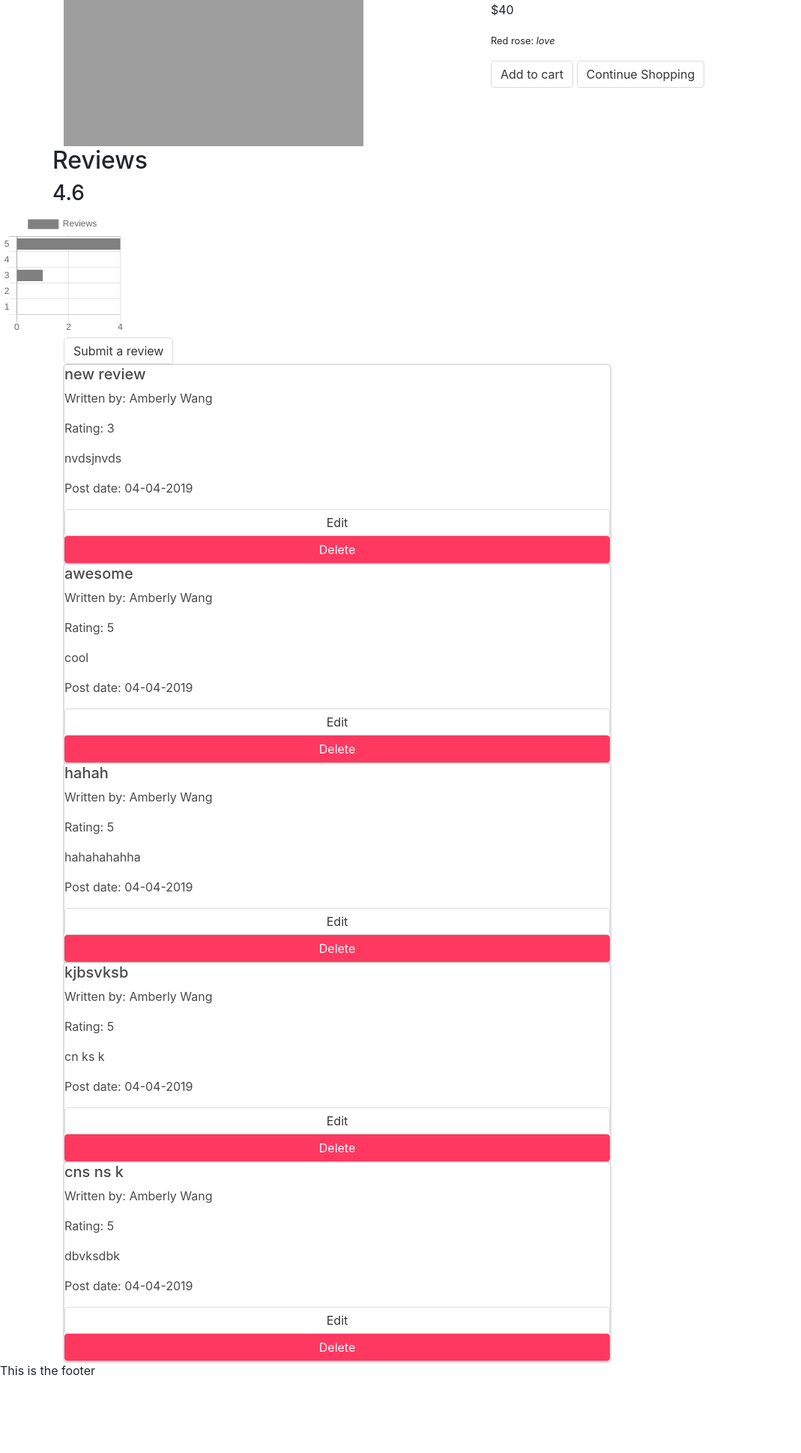
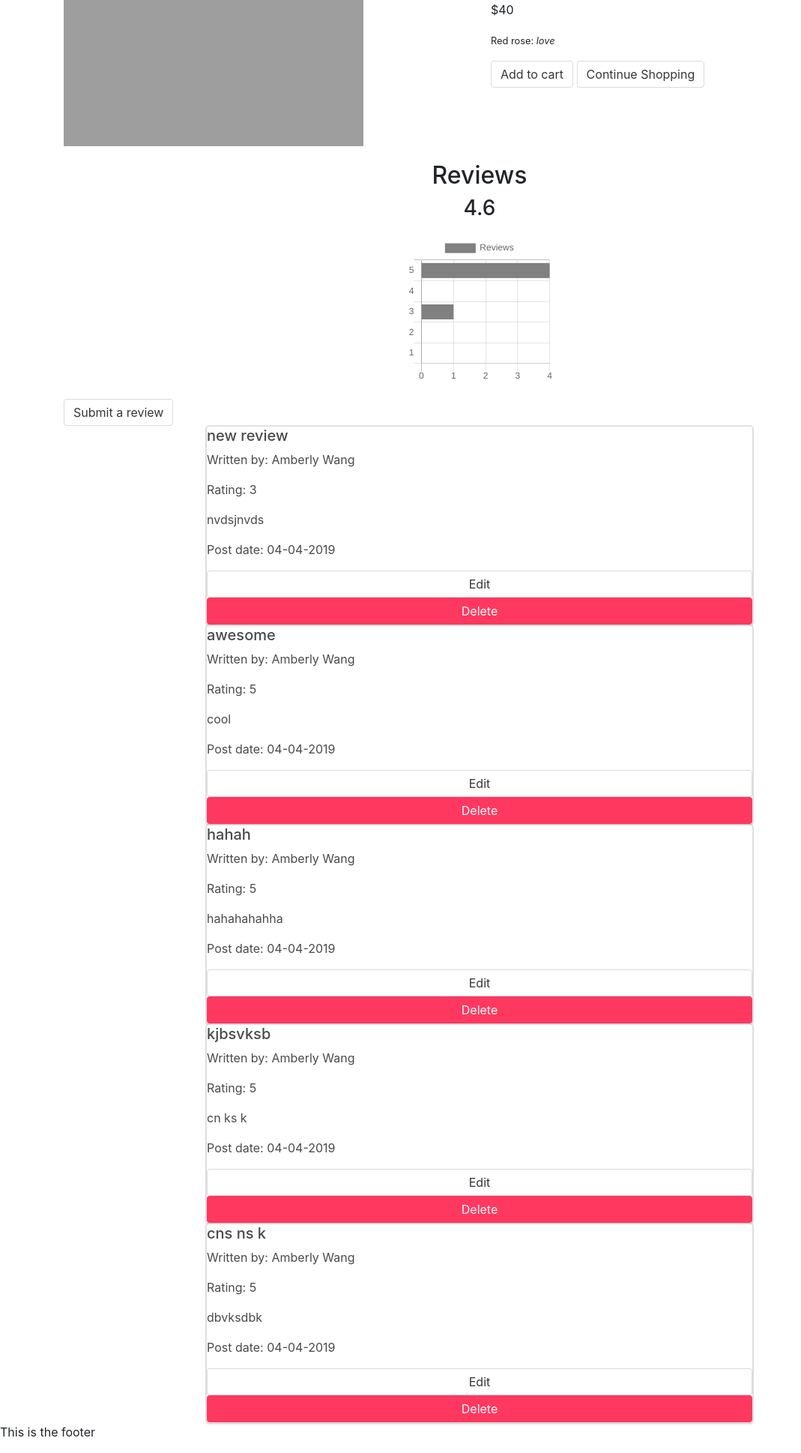
Before and after one commit to awang617/Message, a Flask app: page /shop/red-roses in a window 1280 px wide. Shown: the part 177-2115 px from the top of the page at 75% size, without its empty margins (0-1069 px from the left). Before the commit the page ends 2011 px from the top, so only its background shows below. Run offline with Flask 2, Linux system fonts and the light colour scheme; a user stored in the database is signed in; data comes from the database, SQL or seed files in the repository; some libraries are stand-ins or nearby versions; grey boxes are pictures that could not be loaded.

Commit message:
reformatting layout

```diff
--- a/static/main.css
+++ b/static/main.css
@@ -1,4 +1,3 @@
-
 
 .navbar-brand{
     display: flex;
@@ -6,7 +5,20 @@
 
 .chart-container {
     height:167px;
-    width:167px;
+    width:200px;
+    margin-bottom: 50px;
+    margin-left: auto;
+    margin-right: auto;
+}
+
+.reviews {
+    text-align: center;
+    margin: 20px 0;
+}
+
+.button-review {
+    text-align: center;
+    margin: 0 auto;
 }
 
 .hidden {
--- a/static/productDetails.js
+++ b/static/productDetails.js
@@ -1,10 +1,18 @@
 $(document).ready(function() {
+    console.log("working")
 
     $('.review-form').on('click', function(event) {
         event.preventDefault();
+        // $(this).siblings('.review').removeClass('hidden')
+        $(this).siblings('.review').slideDown()
+
     })
 
-    console.log("working")
+    $('.cancel-review').on('click', function(event) {
+        event.preventDefault();
+        $(this).parents('.review').slideUp()
+    })
+
     productid = $('[data-id]').attr('data-id')
     console.log(productid)
     $.ajax({
@@ -39,6 +47,11 @@ $(document).ready(function() {
             },
             options: {
                 scales: {
+                    xAxes:[{
+                        ticks: {
+                            beginAtZero: true
+                        }
+                    }],
                     yAxes: [{
                         ticks: {
                             beginAtZero: true
@@ -47,7 +60,6 @@ $(document).ready(function() {
                 }
             }
         });
-        $('#myChart').css("height: 200px; width: 200px")
 
 
     }
--- a/templates/productDetails.html
+++ b/templates/productDetails.html
@@ -4,10 +4,10 @@
 {% block content %}
 <div class="container" data-id={{product.id}}>
     <div class="row">
-        <div class="col-6">
+        <div class="col-sm-6">
             <img src="{{product.image}}" class="image-fluid">
         </div>
-        <div class="col-6">
+        <div class="col-sm-6">
             <h3>{{product.name}}</h3>
             <p>{{product.description}}</p>
             <p>${{product.price}}</p>
@@ -16,22 +16,22 @@
             <a href="/shop" class="button">Continue Shopping</a>
         </div>
     </div>
-    <div class="row">
+</div>
+
+<section class="reviews">
     <h2>Reviews</h2>
-    </div>
-    <div class="row">
     <h3>{{product.average_rating}}</h3>
-    </div>
-</div>
+</section>
 
 <div class="chart-container" style="position: relative">
     <canvas id="myChart" width="400" height="400"></canvas>
 </div>
 
 <div class="container">
+    <div class=" ">
         <button class="button review-form">Submit a review</button>
-    <div class="row hidden">
-        <div class="col-4">
+        <div class="row hidden review">
+            <div class="col-sm-4">
                 <form method="POST" action="" class="form form-group">
                     {{ form.hidden_tag() }}
                     {% for field in form %}
@@ -39,13 +39,16 @@
                     {% endfor %}
                     <!-- <a type="submit" class="button" id="submit">Submit Review</a> -->
                 </form>
+                <button class="button cancel-review">Cancel</button>
             </div>
         </div>
-    <div class="row">
+    </div>
+
+    <div class="row justify-content-center">
 
         {% if reviews %}
             {% for review in reviews %}
-                <div class="col-8">
+                <div class="col-sm-8">
                     <div class="card">
                     <h5>{{review.title}}</h5>
                     <p>Written by: {{review.user.fname}} {{review.user.lname}}</p>
```
Lines whose indentation alone changed are shown as unchanged.
